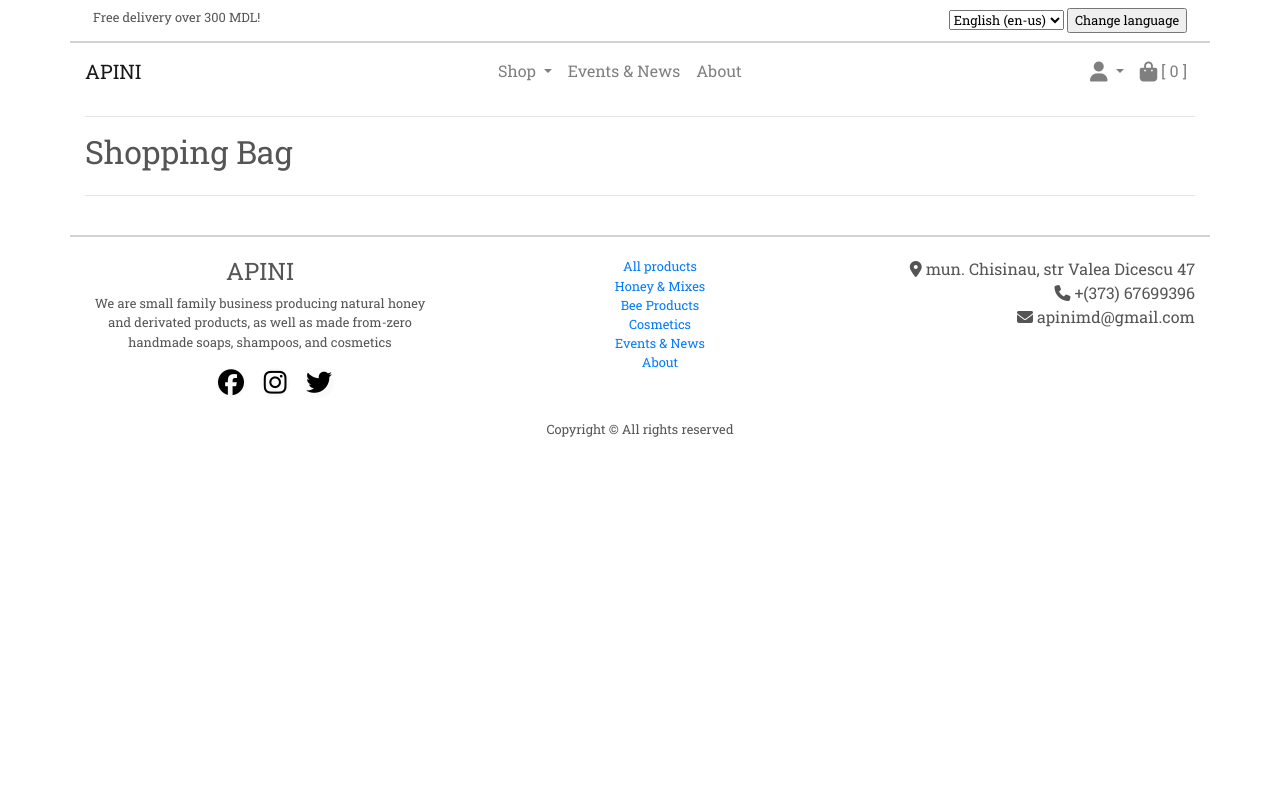
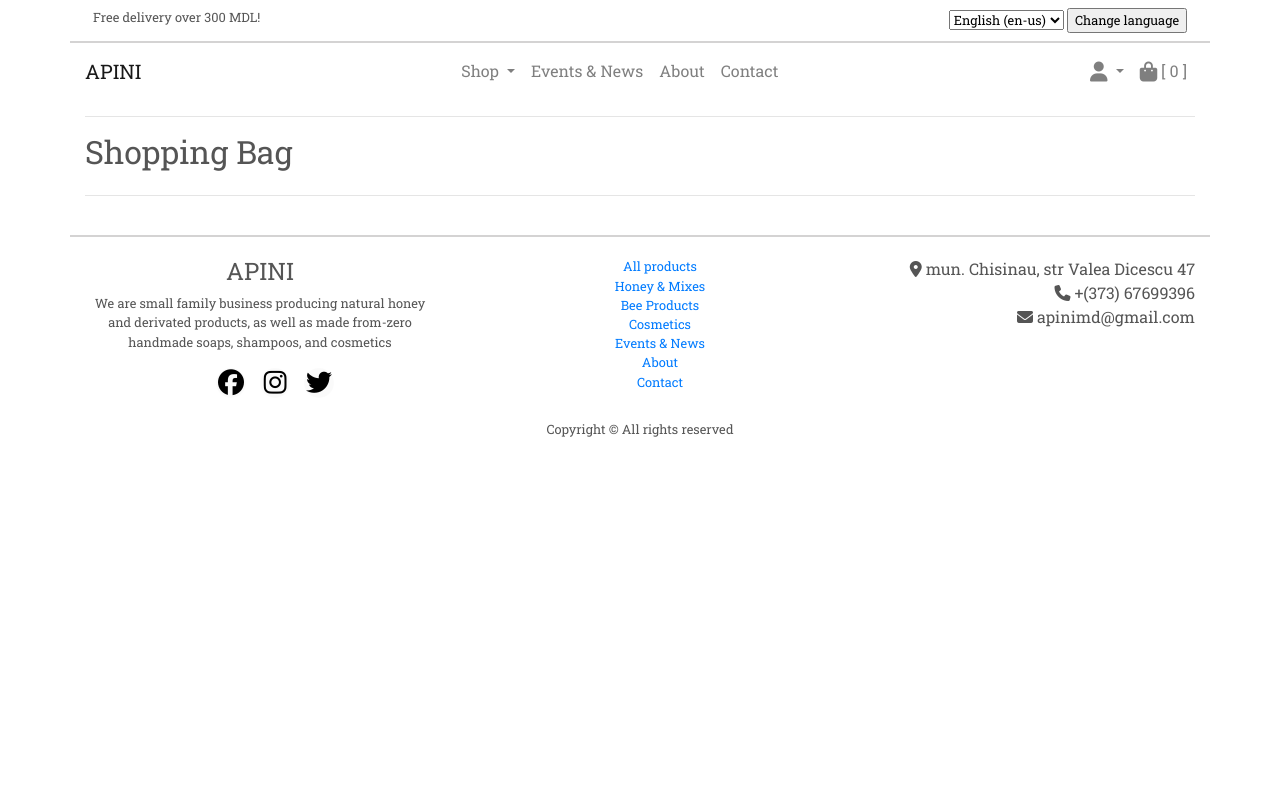
Before and after one commit to xz3t/milestone-4, a Django app: page /bag/ in a window 1280 px wide. Run offline with Django 3.2, Linux system fonts and the light colour scheme; parts of the project's set-up code (start-up, migrations or seed data) failed here and were passed over; some libraries are stand-ins or nearby versions.

Commit message:
Updated links to about and contact on main_nav and footer

```diff
--- a/templates/includes/footer.html
+++ b/templates/includes/footer.html
@@ -4,7 +4,7 @@
     <div class="row text-center">
         <div class="col-sm-4">
             <h4>APINI</h4>
-            <p class="small">We are small family business producing natural honey and derivated products, as well as made from-zero handmade soaps, shampoos, and cosmetics</p>
+            <p class="small">{% trans 'We are small family business producing natural honey and derivated products, as well as made from-zero handmade soaps, shampoos, and cosmetics' %}</p>
             <ul class="social-icons">
                 <li><a href="#"><i class="fab fa-facebook"></i></a></li>
                 <li><a href="#"><i class="fab fa-instagram"></i></a></li>
@@ -14,12 +14,13 @@
         </div>
         <div class="col-sm-4">
             <ul class="small">
-                <li><a href="{% url 'products' %}"> All products</a></li>
-                <li><a href="{% url 'products' %}?category=honey,mixes">Honey & Mixes</a></li>
-                <li><a href="{% url 'products' %}?category=bee_products">Bee Products</a></li>
-                <li><a href="{% url 'products' %}?category=cosmetics">Cosmetics</a></li>
-                <li><a href="{% url 'events' %}">Events & News</a></li>
-                <li><a href="#">About</a></li>
+                <li><a href="{% url 'products' %}">{% trans 'All products' %}</a></li>
+                <li><a href="{% url 'products' %}?category=honey,mixes">{% trans 'Honey & Mixes' %}</a></li>
+                <li><a href="{% url 'products' %}?category=bee_products">{% trans 'Bee Product' %}s</a></li>
+                <li><a href="{% url 'products' %}?category=cosmetics">{% trans 'Cosmetics' %}</a></li>
+                <li><a href="{% url 'events' %}">{% trans 'Events & News' %}</a></li>
+                <li><a href="{% url 'about' %}">{% trans 'About' %}</a></li>
+                <li><a href="{% url 'contact' %}">{% trans 'Contact' %}</a></li>
             </ul>
             <hr class="w-50 mb-1 d-block d-sm-none">
         </div>
--- a/templates/includes/main-nav.html
+++ b/templates/includes/main-nav.html
@@ -18,6 +18,9 @@
         </li>
         <li class="nav-item">
             <a class="nav-link " href="{% url 'about' %}">{% trans "About" %}</a>
+        </li>
+            <li class="nav-item">
+            <a class="nav-link " href="{% url 'contact' %}">{% trans "Contact" %}</a>
         </li>
     </ul>
     <ul class="navbar-nav ">
```
